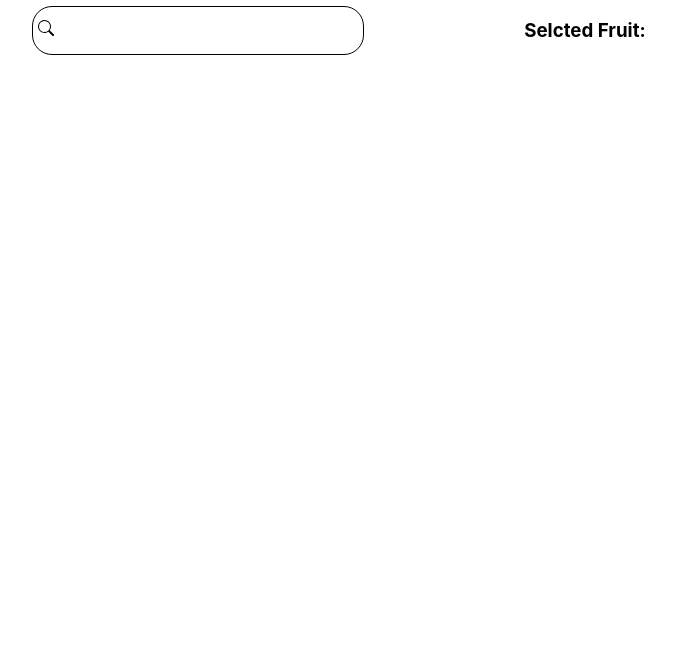
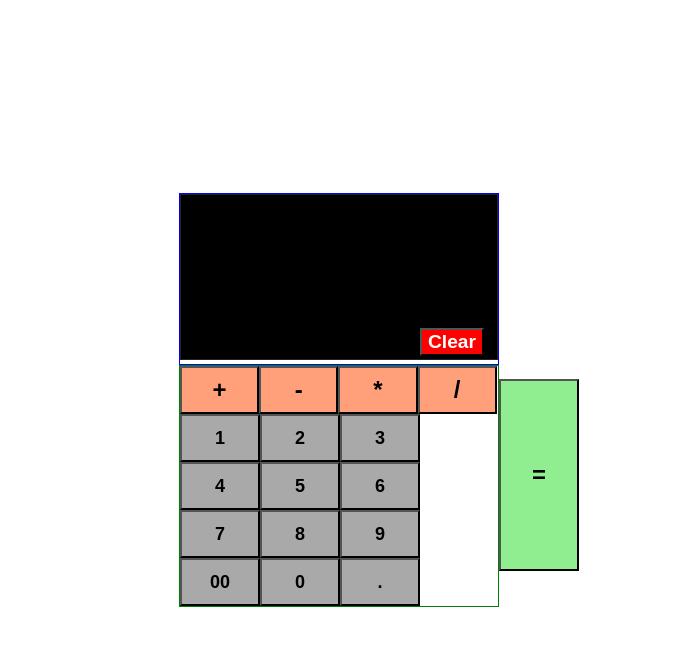
Before and after one commit to SamadSRahman/practice, a React (Create React App) app: page / in a window 1280 px wide. Shown: the top 646 px of the page, without its empty margins (301-976 px from the left). Built offline with nearby package versions, Linux system fonts and the light colour scheme.

Commit message:
working calculator

```diff
--- a/src/App.css
+++ /dev/null
@@ -1,41 +0,0 @@
-.container{
-  display: flex;
-  flex-direction: column;
-  align-items: center;
-  justify-content: center;
-}
-.content{
-
-  padding: 5px;
-  width: 10rem;
-}
-
-.searchBar{
-  border: 1px solid;
-  width: 20rem;
-  position: relative;
-  min-height: 2rem;
-  display: flex;
-
-  justify-content: left;
-  align-items: center;
-  border-radius: 20px;
-  padding: 5px;
-}
-
-.searchBar input{
-  outline: none;
-  border: none;
-  margin-left: 15px;
-  margin: 10px;
-}
-.searchField{
-  border-radius: 15px;
-  border: 2px solid;
-}
-.wrapper{
-  display: flex;
-
-  justify-content: center;
-  gap: 10rem;
-}
--- a/src/App.js
+++ b/src/App.js
@@ -1,52 +1,111 @@
 
-import './App.css';
+import styles from './App.module.css'
 import { useState } from 'react';
-import {BsSearch} from 'react-icons/bs'
+
 
 function App() {
-  const [input, setInput] = useState("")
-  const [list, setList] = useState([])
-  const [selected, setSelected] = useState("")
-  const [isVisible, setIsVisible] = useState(false)
-  let search =[]
-  const fruits = ["banana", "orange", "apple", "mango", "grapes", "pineapple", "jackfruit", "dragonfruit", "lichi", "dates", "papaya", "watermelon", "melon", "green apple", "guava"];
-  function handleChange(e) {
-    setInput(e.target.value)
+  const [value, setValue] = useState("")
+  const [first, setFirst] = useState("")
+  const [sec, setSec] = useState("")
 
-    search = fruits.filter((ele) => {
-      const temp = ele;
-      if (temp.includes(input)) {
-        return temp;
+  const buttons = ["1", "2", "3", "4", "5", "6", "7", "8", "9", "00", "0", "."]
+  const [isFirst, setIsFirst]= useState(true)
+  function handleAdd() {
+    setIsFirst(false)
+    // if(!value.includes("+"))
+      setValue(value + "+")
+     if (value.includes("-") || value.includes("/") || value.includes("*"))
+      setValue(first+"+")
   }
-    });
+  function handleSub() {
+    setIsFirst(false)
+    // if(!value.includes("-"))
+      setValue(value + "-")
+     if (value.includes("+") || value.includes("/") || value.includes("*"))
+      setValue(first+"-")
+  }
+  function handleMultiply() {
+    setIsFirst(false)
+    // if(!value.includes("*"))
+      setValue(value + "*")
+     if (value.includes("-") || value.includes("/") || value.includes("+"))
+      setValue(first+"*")
+  }
+  function handleDivide() {
+    setIsFirst(false)
+    // if(!value.includes("/"))
+      setValue(value + "/")
+     if (value.includes("-") || value.includes("+") || value.includes("*"))
+      setValue(first+"/")
+  }
+  function handleEquals() {
+    let a = Number(first);
+    let b = Number(sec);
+    let c=0
+    if (isFirst === false) {
 
-    setList(search);
-    setIsVisible(true)
+      if (value.includes("+"))
+      {
+        setValue(a + b)
+        c=a+b
       }
-  function handleClick(fruit) {
-    const temp = fruits.find((ele) => ele === fruit)
-    setSelected(temp)
-    setIsVisible(!isVisible)
+
+      else if (value.includes("-"))
+      {
+        setValue(a - b)
+         c=a-b}
+      else if (value.includes("*"))
+      {
+        setValue(a * b)
+      c=a*b}
+      else if (value.includes("/"))
+      {
+        setValue(a / b)
+      c=a/b}
+    }
+    setFirst(c)
+    setSec("")
+
+
   }
   return (
-    <div className='wrapper'>
-    <div className='container'>
-      <div className='searchBar'>
-
-        <label><BsSearch/></label>
-        <input onChange={(e) => handleChange(e)} />
+    <div className={styles.container}>
+      <div className={styles.wrapper}>
+        <div className={styles.display} >
+          <textarea value={value} disabled='true' className={styles.screen} />
 
 
-      </div >
-      {list.map((ele,index) => (
-        <div className='content' style={isVisible ? {} : { display:'none'}}>
-           <span onClick={()=>handleClick(ele)} >{ele}</span>
         </div>
+        <div className={styles.btn} >
+          <button onClick={handleAdd} className={styles.operators}>+</button>
+          <button onClick={handleSub} className={styles.operators}>-</button>
+          <button onClick={handleMultiply} className={styles.operators}>*</button>
+          <button onClick={handleDivide} className={styles.operators}>/</button>
+
+          {buttons.map((ele) => (
+            <button className={styles.digits} onClick={() =>
+
+            {
+              setValue(value + ele)
+              if (isFirst == true)
+                setFirst(first+ele)
+              else
+                setSec(sec+ele)
+            }} >{ele}</button>
+
           ))}
+          <button className={styles.delete} onClick={() => {
+            setValue("")
+            setIsFirst(true)
+            setFirst(0)
+            setSec(0)
+          }}>Clear</button>
+          <button className={styles.equals} onClick={handleEquals}>=</button>
         </div>
-      <div className='outerDiv'>
-        <h3>Selcted Fruit: {selected}</h3>
+
       </div>
+
+
     </div>
 
   );
--- /dev/null
+++ b/src/App.module.css
@@ -0,0 +1,63 @@
+.wrapper{
+  width: 20rem;
+  max-height: 30rem;
+
+
+}
+.container{
+  display: flex;
+  justify-content: center;
+  align-items: center;
+  min-height: 100vh;
+}
+.display{
+  min-height: 10rem;
+  border: 1px solid blue;
+}
+.btn{
+  min-height: 15rem;
+  border: 1px solid green;
+
+
+}
+.screen{
+  background-color: black;
+  color: white;
+  width: 98%;
+  min-height: 10rem;
+  font-size: xx-large;
+  resize: none;
+}
+.digits{
+  width: 5rem;
+  min-height: 3rem;
+  font-size: large;
+  font-weight: bold;
+  background-color: darkgray;
+}
+.delete{
+  position: relative;
+  top: -15rem;
+
+  font-size: larger;
+  font-weight: bold;
+  color: white;
+  background-color: red
+}
+.operators{
+  width: 4.95rem;
+  min-height: 3rem;
+  font-size: x-large;
+  font-weight: bold;
+  background-color: lightsalmon;
+}
+.equals{
+  position: absolute;
+  top: 23.7rem;
+  left: 50rem;
+  min-height: 12rem;
+  width: 5rem;
+  font-size: x-large;
+  font-weight: bold;
+  background-color: lightgreen;
+}
```
Lines whose indentation alone changed are shown as unchanged.
